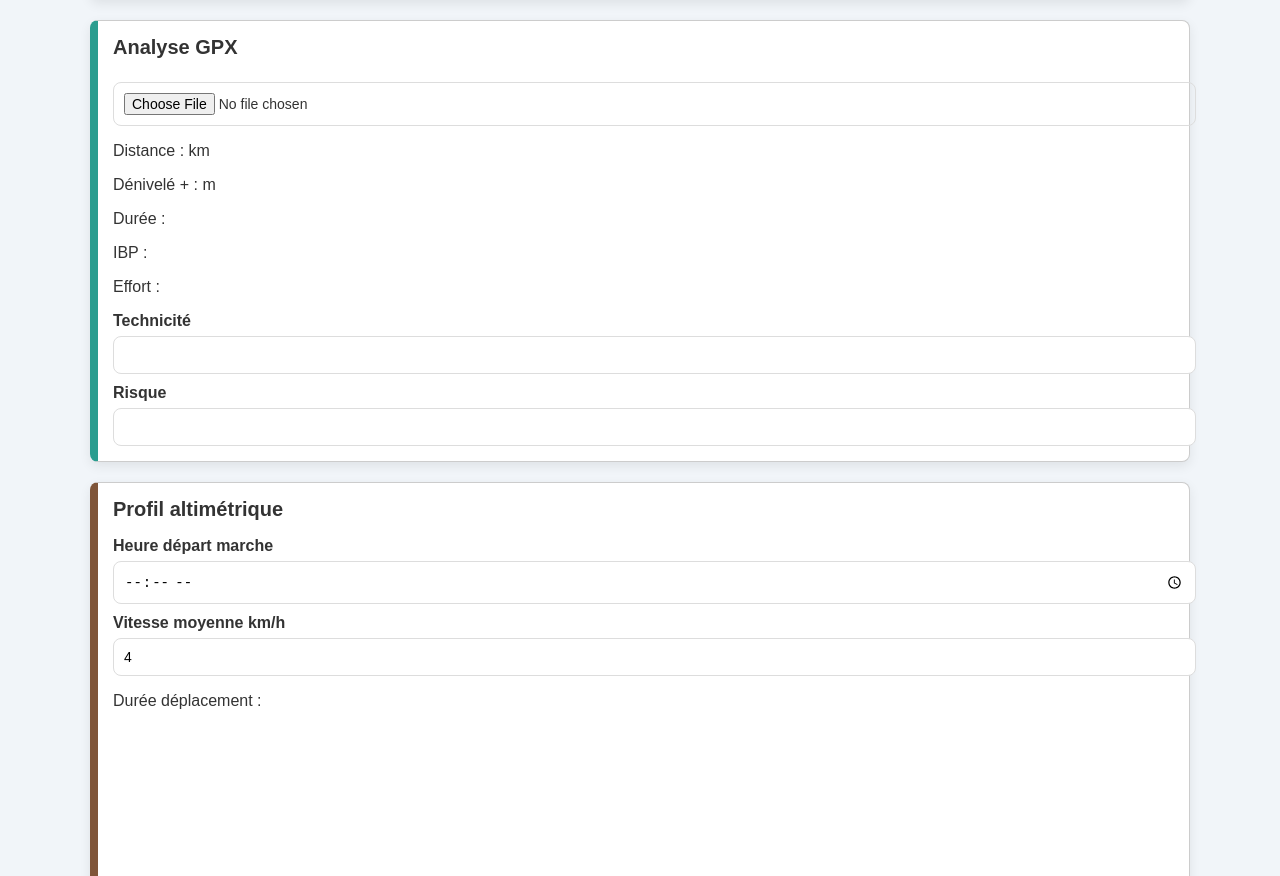
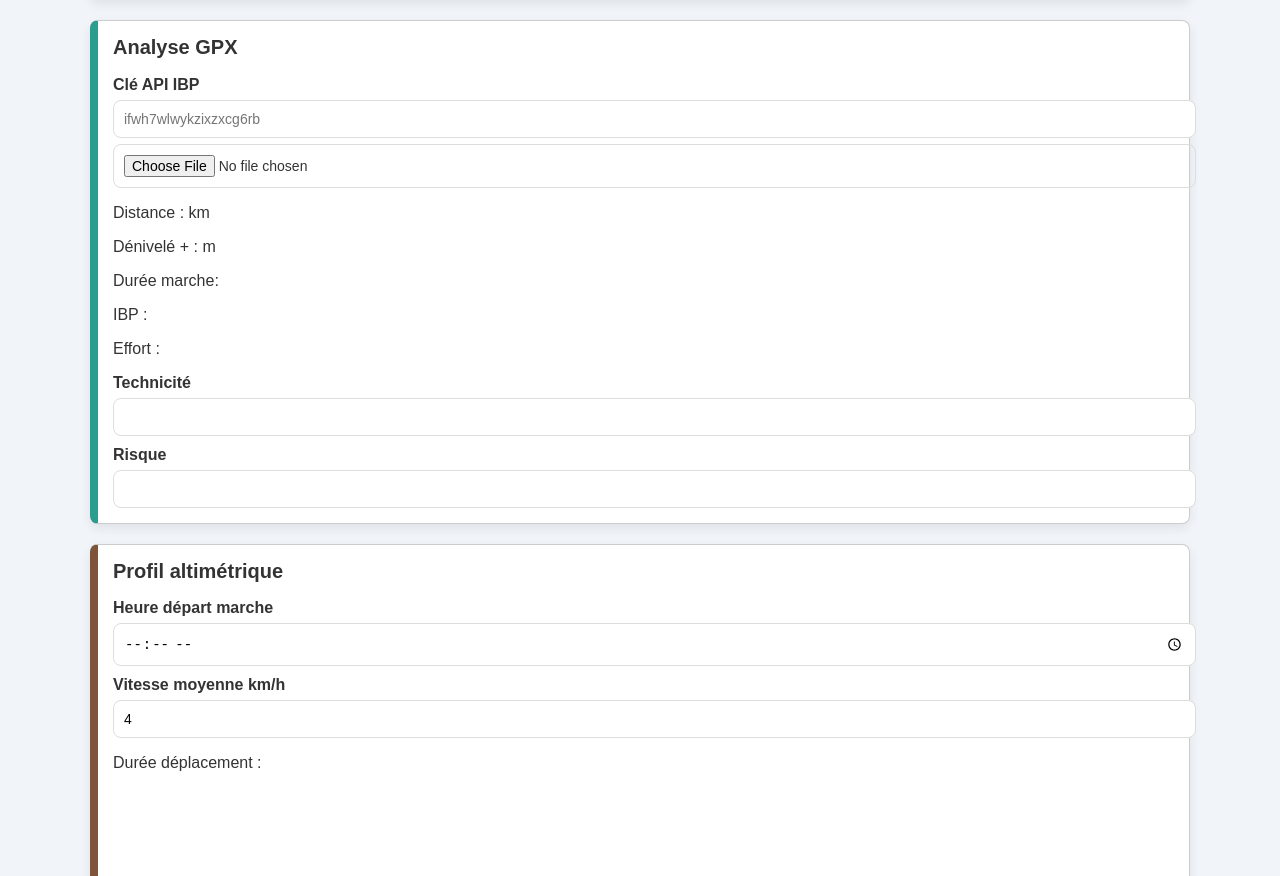
Before and after one commit to dbizcyber/meteorando, a plain HTML site: page index.html in a window 1280 px wide. Shown: the part 2246-3122 px from the top of the page. Drawn offline with nearby package versions, Linux system fonts and the light colour scheme.

Commit message:
Update index.html

```diff
--- a/index.html
+++ b/index.html
@@ -215,6 +215,8 @@ GPS :
 <section>
 
 <h2>Analyse GPX</h2>
+  <label>Clé API IBP</label>
+<input id="ibpKey" placeholder="ifwh7wlwykzixzxcg6rb">
 
 <input type="file" id="gpxFile" accept=".gpx">
 
@@ -222,7 +224,7 @@ GPS :
 
 <p>Dénivelé + : <span id="denivele"></span> m</p>
 
-<p>Durée : <span id="duree"></span></p>
+<p>Durée marche: <span id="dureeMarche"></span></p>
 
 <p>IBP : <span id="ibp"></span></p>
 
```
